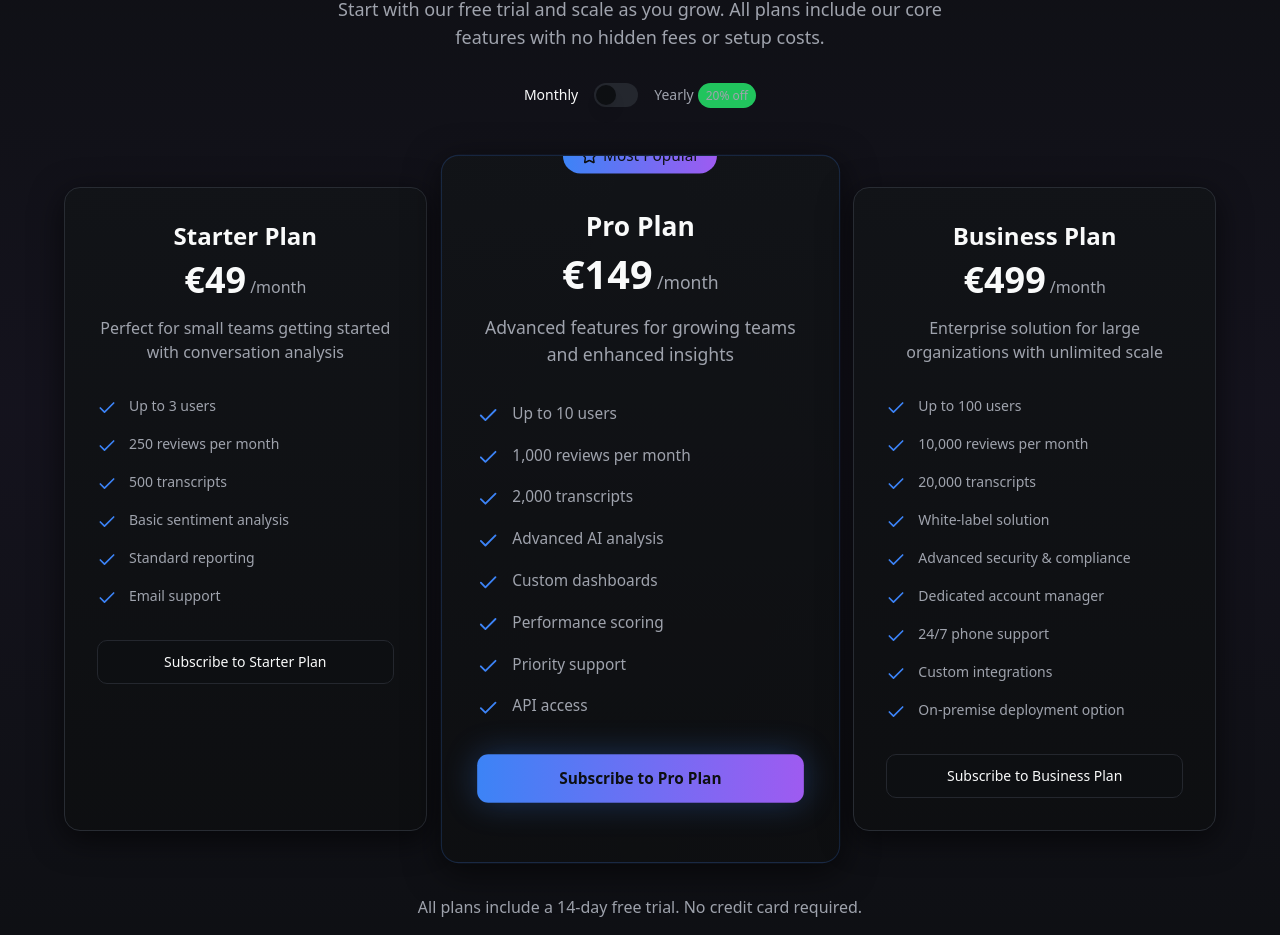
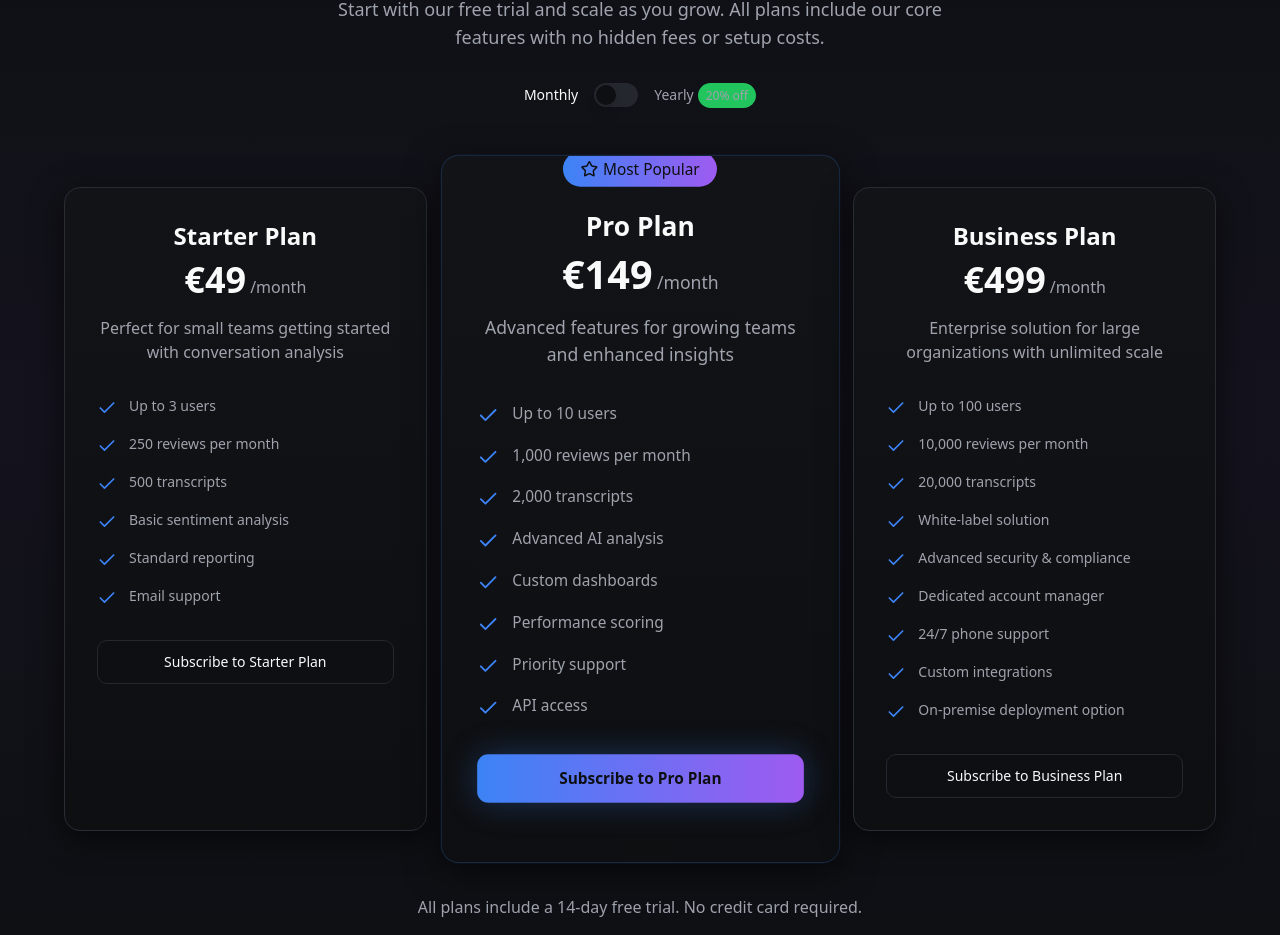
Before and after one commit to nickglas/revalyze_landing, a React (Vite) app: page / in a window 1280 px wide. Shown: the part 2639-3574 px from the top of the page. Built offline with nearby package versions, Linux system fonts and the light colour scheme.

Commit message:
Fix: Adjust "Most Popular" badge position
Adjusted the "Most Popular" badge's vertical position in the pricing section to ensure full visibility.

```diff
--- a/src/components/Pricing.tsx
+++ b/src/components/Pricing.tsx
@@ -164,7 +164,7 @@ export const Pricing = () => {
                 >
                   {/* Popular Badge */}
                   {plan.popular && (
-                    <div className="absolute top-0 left-1/2 transform -translate-x-1/2 -translate-y-1/2">
+                    <div className="absolute -top-1 left-1/2 transform -translate-x-1/2">
                       <div className="inline-flex items-center rounded-full bg-gradient-to-r from-primary to-accent px-4 py-1.5 text-sm font-medium text-primary-foreground">
                         <Star className="mr-1 h-4 w-4" />
                         Most Popular
```
